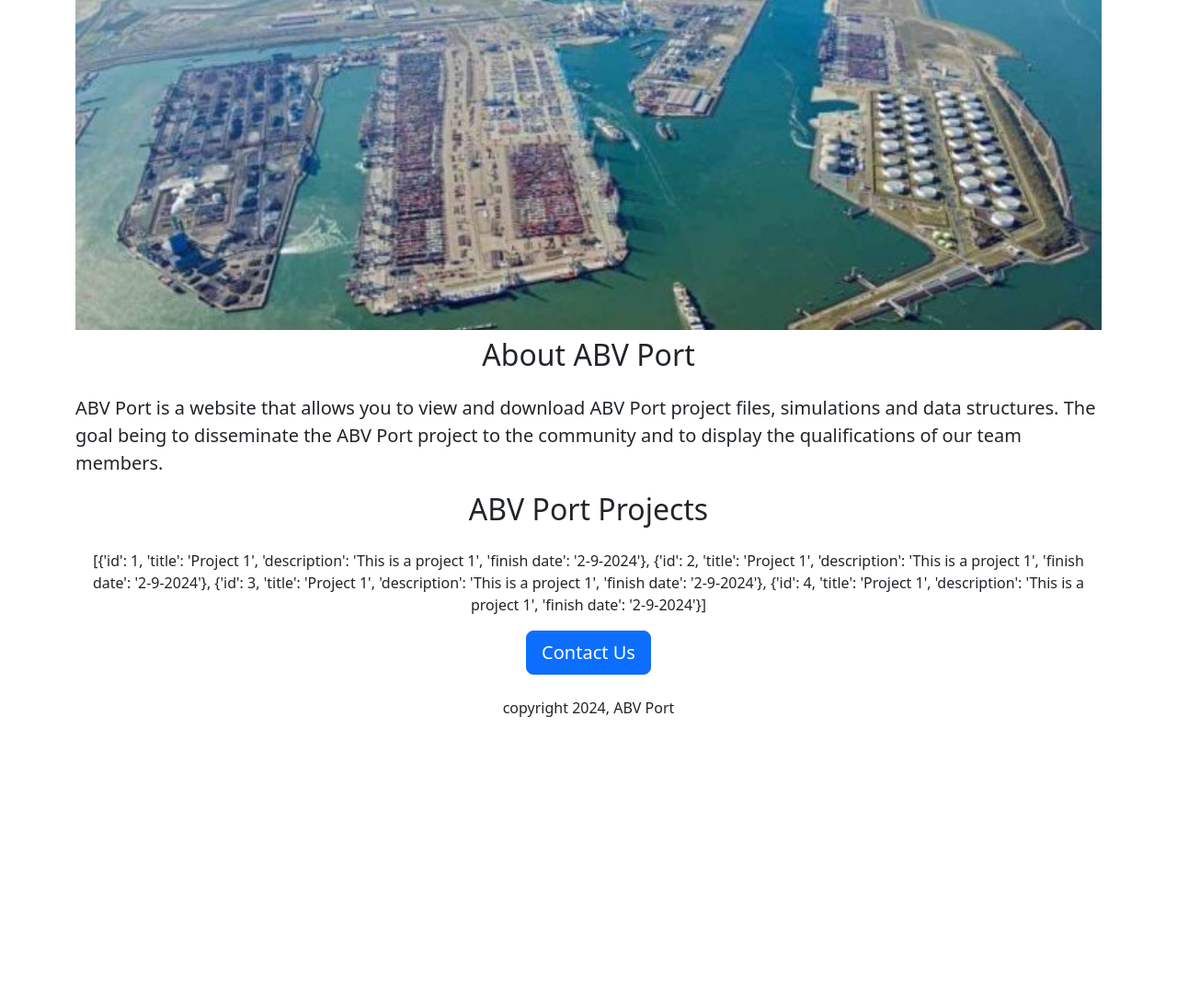
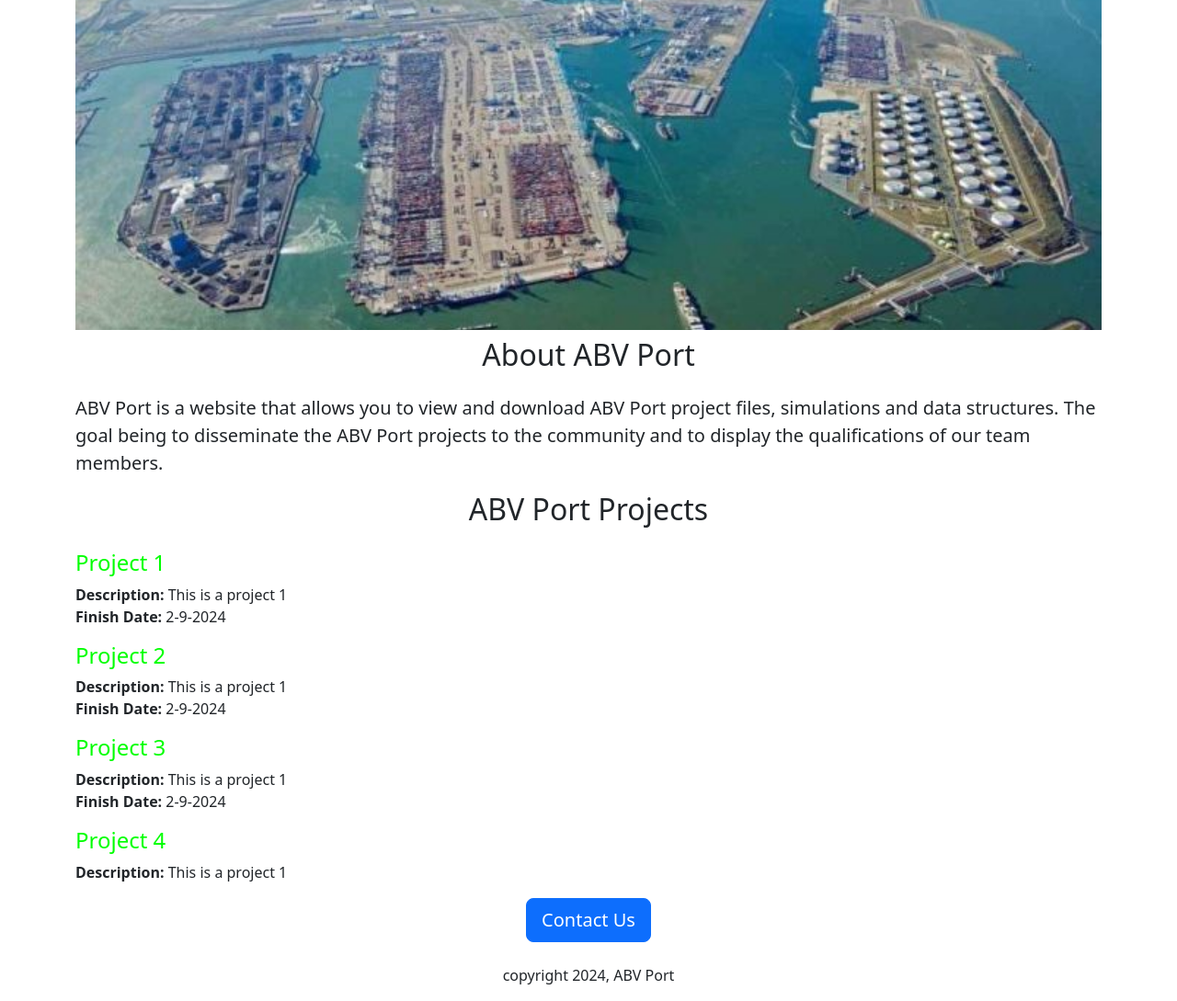
Before and after one commit to The-eulogyowl/website-portfolio, a Flask app: page / in a window 1280 px wide. Shown: the part 81-1170 px from the top of the page at 92% size. Before the commit the page ends 861 px from the top, so only its background shows below. Run offline with Flask 3, Linux system fonts and the light colour scheme.

Commit message:
started project listings

```diff
--- a/app.py
+++ b/app.py
@@ -11,21 +11,20 @@ Projects=[
   },
   {
     'id':2,
-    'title':'Project 1',
+    'title':'Project 2',
     'description':'This is a project 1',
     'finish date':'2-9-2024'
   },
   {
     'id':3,
-    'title':'Project 1',
+    'title':'Project 3',
     'description':'This is a project 1',
     'finish date':'2-9-2024'
   },
   {
     'id':4,
-    'title':'Project 1',
+    'title':'Project 4',
     'description':'This is a project 1',
-    'finish date':'2-9-2024'
   }
 ]
 
--- a/templates/home.html
+++ b/templates/home.html
@@ -20,12 +20,20 @@
       <img class="img-fluid" id="banner" src="https://98c1a872-9dec-4fa6-895f-69f9d0aea669-00-m2nbzsnkyo3s.riker.replit.dev/static/banner.jpg">
       <h2 class="text-center mt-2 mb-4">About ABV Port</h2>
       <p class="lead">
-        ABV Port is a website that allows you to view and download ABV Port project files, simulations and data structures. The goal being to disseminate the ABV Port project to the community and to display the qualifications of our team members.
+        ABV Port is a website that allows you to view and download ABV Port project files, simulations and data structures. The goal being to disseminate the ABV Port projects to the community and to display the qualifications of our team members.
       </p>
       <h2 class="text-center mt-2 mb-4">ABV Port Projects</h2>
-      <p class="text-center">
-        {{projects}}
-      </p>
+      <div>
+        {%for project in projects%}
+          <div style="margin-bottom:16px;">
+            <h4 style="color:rgb(0,255,0)">{{project['title']}}</h4>
+            <div><b>Description:</b> {{project['description']}}</div>
+            {% if 'finish date' in project%}
+            <div><b>Finish Date:</b> {{project['finish date']}}</div>
+            {% endif %}
+          </div>
+        {% endfor %}
+      </div>
       <div class='text-center'>
       <button class="btn btn-primary btn-lg">Contact Us</button>
       </div>
```
